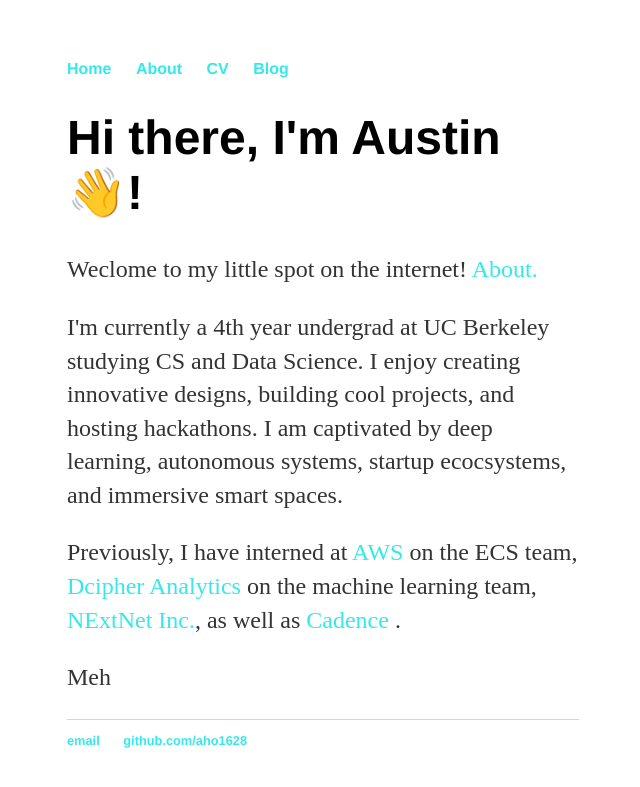
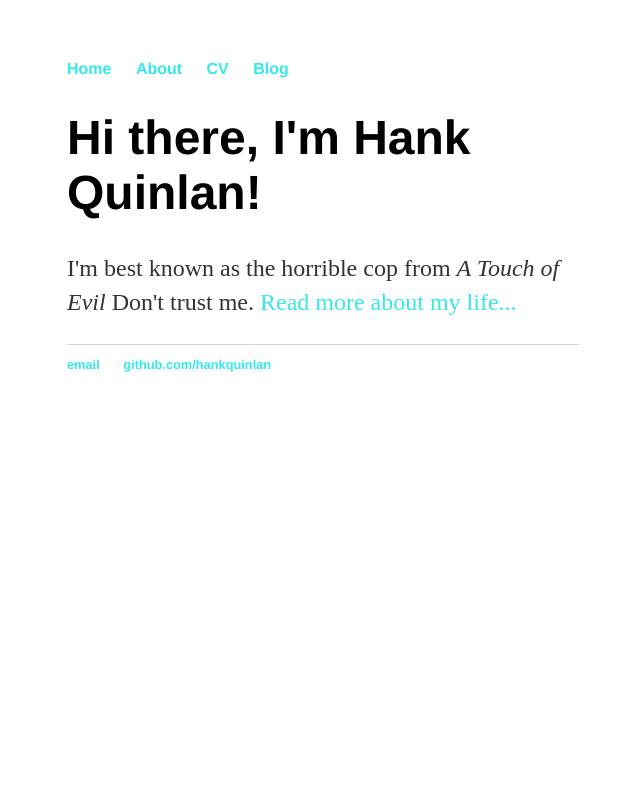
Before and after one commit to aho1628/aho1628.github.io, a Jekyll site: the page built from index.html, in a window 1280 px wide. Shown: the top 787 px of the page, without its empty margins (317-957 px from the left). Built offline with Jekyll 4.4.1, drawn with Linux system fonts in a browser that asks for light colours.

Commit message:
Trying Jekyll

```diff
--- a/index.html
+++ b/index.html
@@ -1,33 +1,8 @@
-<!DOCTYPE html>
-<html>
-	<head>
-		<meta charset="UTF-8">
-		<title>Austin Ho</title>
-		<link rel="stylesheet" type="text/css" href="/css/main.css">
-	</head>
-	<body>
-		<nav>
-    		<ul>
-        		<li><a href="/">Home</a></li>
-	        	<li><a href="/about">About</a></li>
-        		<li><a href="/cv">CV</a></li>
-        		<li><a href="/blog">Blog</a></li>
-    		</ul>
-		</nav>
-		<div class="container">
-    		<div class="blurb">
-        		<h1>Hi there, I'm Austin &#128075!</h1>
-			<p>Weclome to my little spot on the internet! <a href="/about">About.</a></p>
-			<p>I'm currently a 4th year undergrad at UC Berkeley studying CS and Data Science. I enjoy creating innovative designs, building cool projects, and hosting hackathons. I am captivated by deep learning, autonomous systems, startup ecocsystems, and immersive smart spaces.</p>
-			<p>Previously, I have interned at <a href="https://aws.amazon.com/"> AWS </a> on the ECS team, <a href="https://www.dcipheranalytics.com/"> Dcipher Analytics </a> on the machine learning team, <a href="https://www.nextnetinc.com/"> NExtNet Inc.</a>, as well as <a href="https://www.cadence.com/en_US/home.html"> Cadence </a>.</p>
-			<p>Meh</p>
-    		</div><!-- /.blurb -->
-		</div><!-- /.container -->
-		<footer>
-    		<ul>
-        		<li><a href="mailto:aho1628@gmail.com">email</a></li>
-        		<li><a href="https://github.com/aho1628">github.com/aho1628</a></li>
-			</ul>
-		</footer>
-	</body>
-</html>
+---
+layout: default
+title: Hank Quinlan, Horrible Cop
+---
+<div class="blurb">
+	<h1>Hi there, I'm Hank Quinlan!</h1>
+	<p>I'm best known as the horrible cop from <em>A Touch of Evil</em> Don't trust me. <a href="/about">Read more about my life...</a></p>
+</div><!-- /.blurb -->
```
